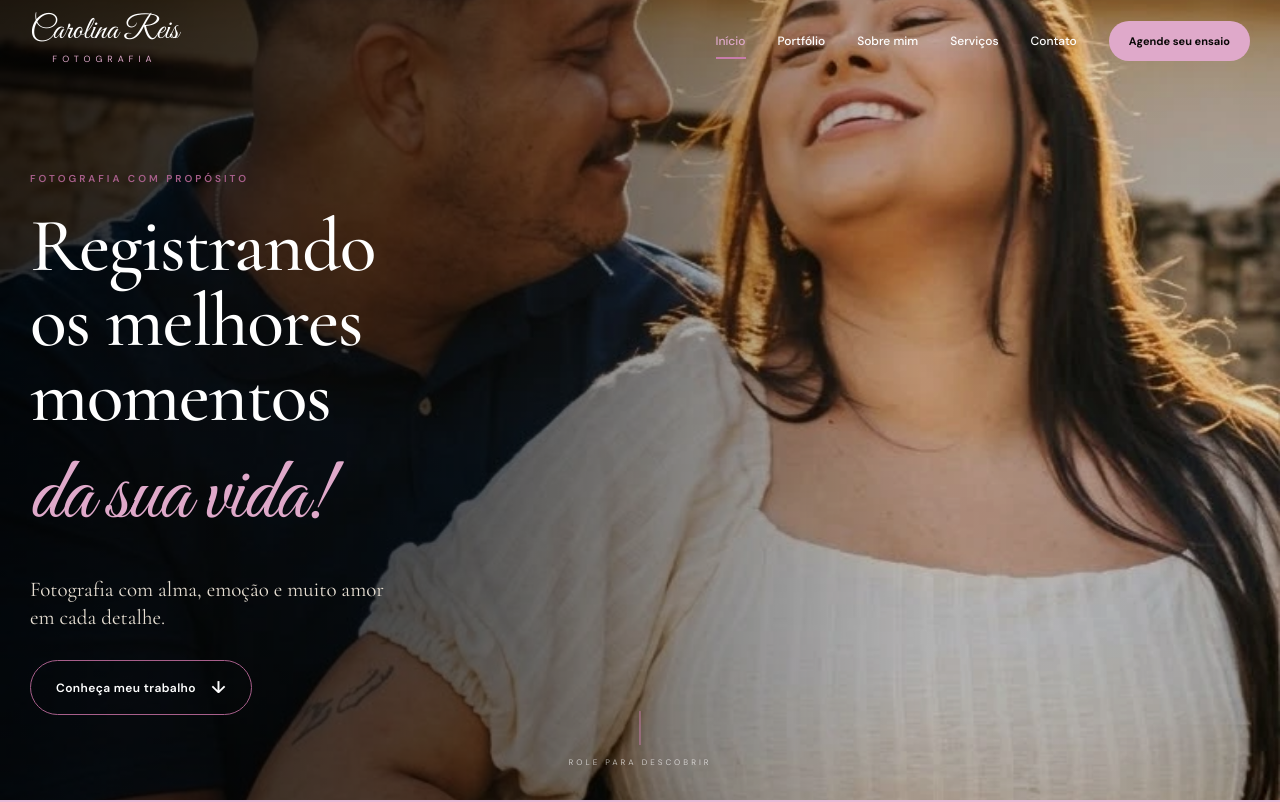
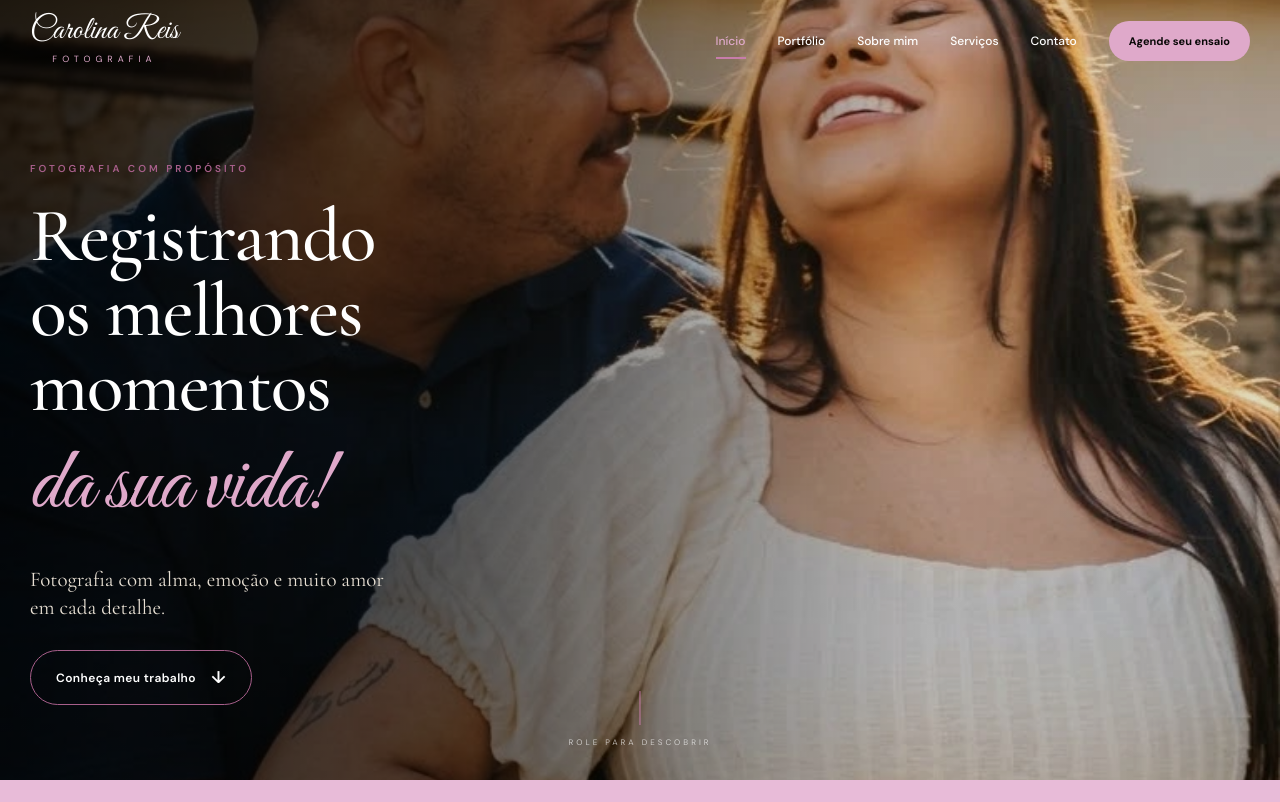
Before and after one commit to davidfsillva/carolina-reis, a plain HTML site: page index.html in a window 1280 px wide. Shown: the top 802 px of the page. Drawn offline with nearby package versions, Linux system fonts and the light colour scheme.

Commit message:
Adjust hero section height in style.css

```diff
--- a/style.css
+++ b/style.css
@@ -639,8 +639,8 @@ a:focus-visible {
     position: relative;
     display: flex;
     width: 100%;
-    min-height: 100vh;
-    min-height: 100svh;
+    height: 780px;
+    min-height: 780px;
     align-items: center;
     overflow: hidden;
     background: #111;
```
